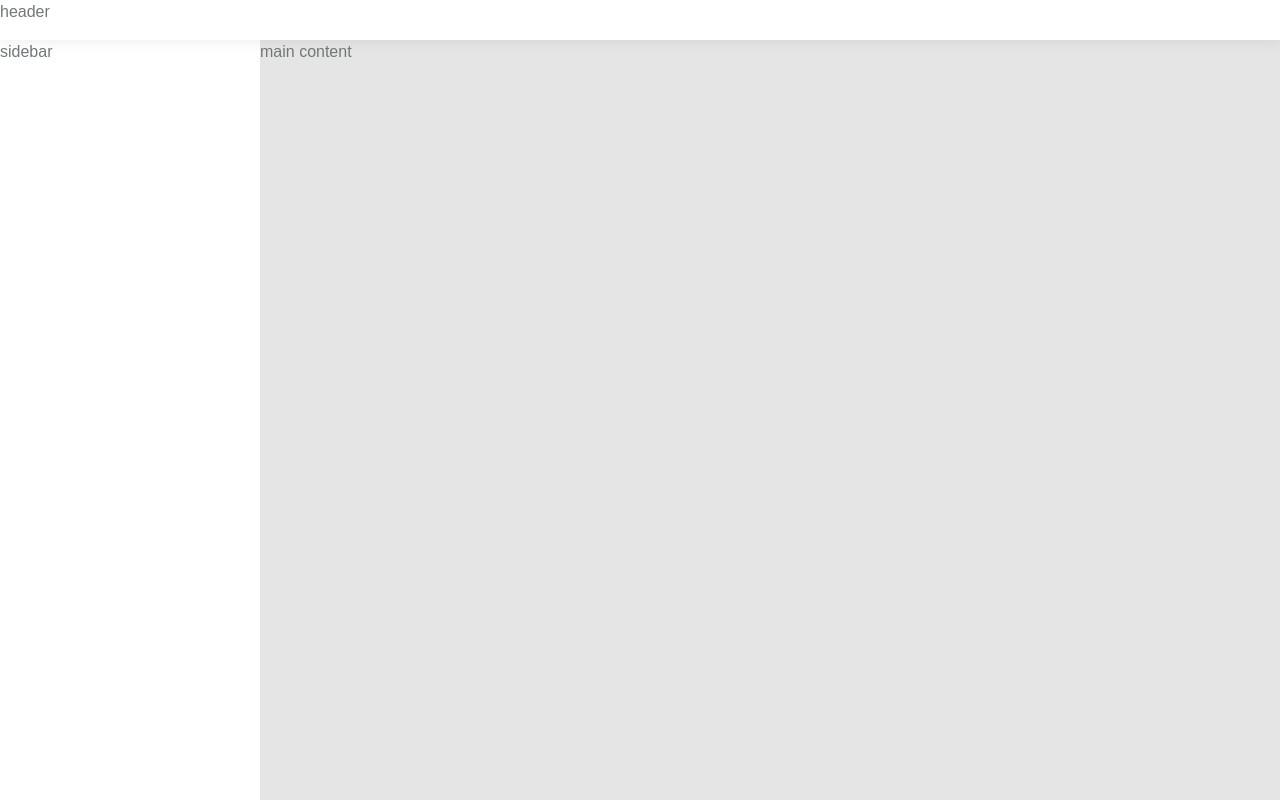
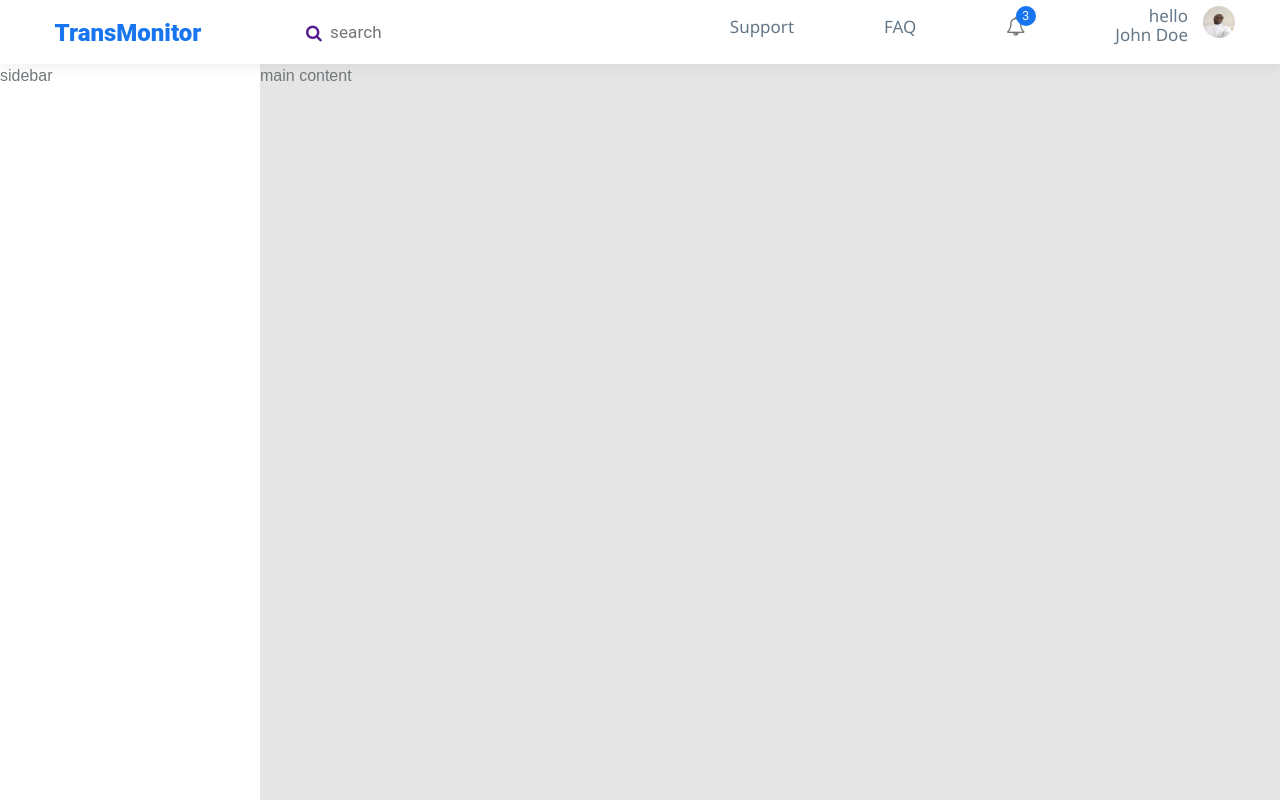
Before and after one commit to solomonfrank/mint-monitor, a React (Create React App) app: page / in a window 1280 px wide. Built offline with nearby package versions, Linux system fonts and the light colour scheme.

Commit message:
add navigation header

```diff
--- a/public/index.html
+++ b/public/index.html
@@ -23,7 +23,14 @@
       Unlike "/favicon.ico" or "favicon.ico", "%PUBLIC_URL%/favicon.ico" will
       work correctly both with client-side routing and a non-root public URL.
       Learn how to configure a non-root public URL by running `npm run build`.
+
     -->
+    <link
+      rel="stylesheet"
+      href="https://stackpath.bootstrapcdn.com/font-awesome/4.7.0/css/font-awesome.min.css"
+      integrity="sha384-wvfXpqpZZVQGK6TAh5PVlGOfQNHSoD2xbE+QkPxCAFlNEevoEH3Sl0sibVcOQVnN"
+      crossorigin="anonymous"
+    />
     <title>React App</title>
   </head>
   <body>
--- a/src/BaseLayout/index.js
+++ b/src/BaseLayout/index.js
@@ -1,10 +1,11 @@
 import React from "react";
+import Header from "../Components/Header";
 import "../css/style.css";
 
 const PageLayout = (props) => {
   return (
     <>
-      <header>header</header>
+      <Header />
       <aside>sidebar</aside>
       <main>{props.children}</main>
     </>
--- /dev/null
+++ b/src/Components/Header.js
@@ -0,0 +1,62 @@
+import React from "react";
+import { Link } from "react-router-dom";
+
+const Header = () => {
+  return (
+    <header>
+      <div className="header-wrapper">
+        <div class="logo">
+          <h3 className="logo-title">
+            {" "}
+            <Link to="/">TransMonitor</Link>
+          </h3>
+        </div>
+        <div class="navbar">
+          <ul className="navbar-left">
+            <li class="search-box">
+              <Link>
+                <div className="table-meta-search">
+                  <div className="search-wrap-header">
+                    <div className="search-icon">
+                      <i class="fa fa-search"></i>
+                    </div>
+                    <input
+                      type="text"
+                      className="search-input"
+                      placeholder="search"
+                    />
+                  </div>
+                </div>
+              </Link>
+            </li>
+          </ul>
+          <ul class="navbar-right">
+            <li>
+              <Link to="#">Support</Link>
+            </li>
+            <li>
+              <Link to="#">FAQ</Link>
+            </li>
+            <li>
+              <span className="notif">3</span>
+
+              <i class="fa fa-bell-o" aria-hidden="true"></i>
+            </li>
+            <li>
+              <Link to="#" className="user">
+                <div className="user-detail">
+                  <p className="user-tag">hello</p>
+                  <p className="user-name">John Doe</p>
+                </div>
+                <div className="user-img">
+                  <img src="../../Asset/Photo.png" class="user-icon" />
+                </div>
+              </Link>
+            </li>
+          </ul>
+        </div>{" "}
+      </div>
+    </header>
+  );
+};
+export default Header;
--- a/src/css/style.css
+++ b/src/css/style.css
@@ -18,7 +18,7 @@ body {
   box-sizing: border-box;
   display: grid;
   grid-template-columns: 260px auto;
-  grid-template-rows: 5% 95%;
+  grid-template-rows: 8% 92%;
   grid-template-areas:
     "header header"
     "sidebar main ";
@@ -36,9 +36,181 @@ header {
   padding: 0;
   border: 0;
   z-index: 9999;
-  background-color: white;
 }
 
 main {
   grid-area: main;
 }
+
+.header-wrapper {
+  display: flex;
+  height: 100%;
+}
+.navbar {
+  background-color: #fff;
+  display: block;
+  height: 100%;
+  margin-bottom: 0;
+  padding: 0;
+  width: 80%;
+}
+.logo {
+  align-items: center;
+  float: left;
+  width: 20%;
+  height: 100%;
+  background-color: #fff;
+  z-index: 99;
+  border: none;
+}
+.logo-title {
+  text-align: center;
+}
+.logo-title a {
+  font-family: Roboto;
+  font-style: normal;
+  font-weight: 900;
+  font-size: 24px;
+  line-height: 28px;
+  text-align: right;
+  color: #1875f0;
+}
+a {
+  text-decoration: none;
+}
+
+.logo-title a {
+  font-family: Roboto;
+  font-style: normal;
+  font-weight: 900;
+  font-size: 24px;
+  line-height: 28px;
+  text-align: right;
+  color: #1875f0;
+}
+.navbar-left {
+  float: left;
+  position: relative;
+}
+.navbar-right {
+  float: right;
+  padding-left: 0;
+  position: relative;
+}
+ul {
+  list-style-type: none;
+}
+.navbar-right li {
+  float: left;
+  padding: 0 45px;
+}
+
+.navbar-right li a {
+  text-align: center;
+  font-family: Segoe UI;
+  font-size: 17px;
+  line-height: 19px;
+  color: #647787;
+}
+.navbar-right li:last-child {
+  margin-top: -10px;
+}
+
+.user-img {
+  float: right;
+}
+.user-icon {
+  border-radius: 50%;
+  width: 32px;
+  height: 32px;
+}
+
+.user {
+  display: flex;
+}
+.user-tag {
+  margin: 0;
+  padding: 0;
+  text-align: right;
+}
+
+.user-detail {
+  margin-right: 15px;
+}
+.user-name {
+  padding: 0;
+  margin-top: 0;
+}
+
+.search-wrap {
+  cursor: text;
+  display: inline-flex;
+  position: relative;
+  font-size: 1rem;
+  box-sizing: border-box;
+  align-items: center;
+  font-family: "Roboto", "Helvetica", "Arial", sans-serif;
+  font-weight: 400;
+  line-height: 1.1876em;
+  letter-spacing: 0.00938em;
+  margin-left: 10px;
+  border-bottom: 2px solid #bdbdbd;
+}
+.search-wrap-header {
+  cursor: text;
+  display: inline-flex;
+  position: relative;
+  font-size: 1rem;
+  box-sizing: border-box;
+  align-items: center;
+  font-family: "Roboto", "Helvetica", "Arial", sans-serif;
+  font-weight: 400;
+  line-height: 1.1876em;
+  letter-spacing: 0.00938em;
+  margin-left: 10px;
+  font-size: 17px;
+}
+.search-icon {
+  margin-right: 8px;
+}
+.search-input {
+  font: inherit;
+  color: currentColor;
+  width: 100%;
+  border: 0;
+  height: 1.1876em;
+  margin: 0;
+  display: block;
+  padding: 6px 0 7px;
+  min-width: 0;
+  background: none;
+  box-sizing: content-box;
+  animation-name: mui-auto-fill-cancel;
+  letter-spacing: inherit;
+  animation-duration: 10ms;
+}
+.search-input:focus {
+  outline: none;
+}
+.fa-bell-o {
+  font-size: 19px;
+}
+.notif {
+  top: 0;
+
+  transform: scale(1) translate(50%, -50%);
+  transform-origin: 100% 0%;
+  color: #fff;
+  background-color: #1875f0;
+  height: 20px;
+  display: flex;
+  padding: 0 6px;
+  z-index: 1;
+  position: absolute;
+  flex-wrap: wrap;
+  font-size: 0.75rem;
+  min-width: 20px;
+  box-sizing: border-box;
+  align-items: center;
+  border-radius: 10px;
+}
```
Also changed, not shown: public/Asset/Photo.png (added).
